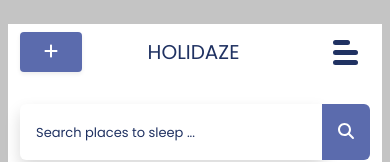
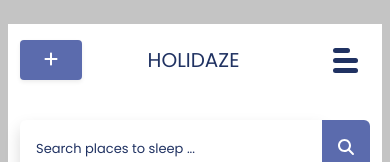
Before and after one commit to chasju/holidaze, a Next.js app in the folder app/: page / in a window 390 px wide. Shown: the top 162 px of the page. Built offline with nearby package versions, Linux system fonts and the light colour scheme; no server answers.

Commit message:
Change styling for bigger click area

```diff
--- a/app/src/components/nav/nav.jsx
+++ b/app/src/components/nav/nav.jsx
@@ -10,9 +10,11 @@ const NavComponent = () => {
     <div>
       <Container className="d-lg-flex justify-content-between align-items-center">
         <Navbar expand="lg" className="mt-3">
-          <Nav className="bg-secondary shadow-sm px-4 rounded-1 d-lg-none">
+          <Nav>
             <Nav.Link href="/create/venue">
-              <FontAwesomeIcon icon={faPlus} className="text-white" />
+              <div className="bg-secondary shadow-sm p-2 px-4 rounded-1 d-lg-none">
+                <FontAwesomeIcon icon={faPlus} className="text-white" />
+              </div>
             </Nav.Link>
           </Nav>
           <Navbar.Brand href="/" className="text-primary">
```
